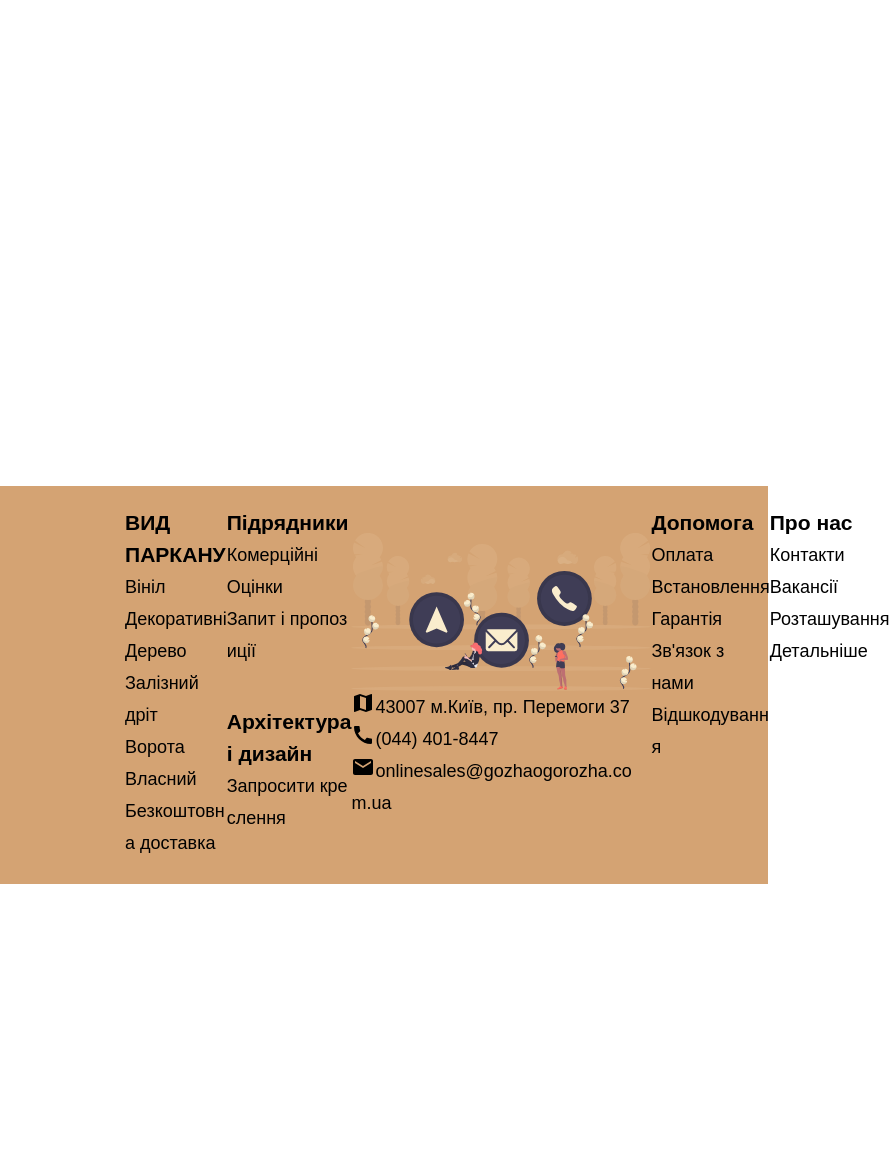
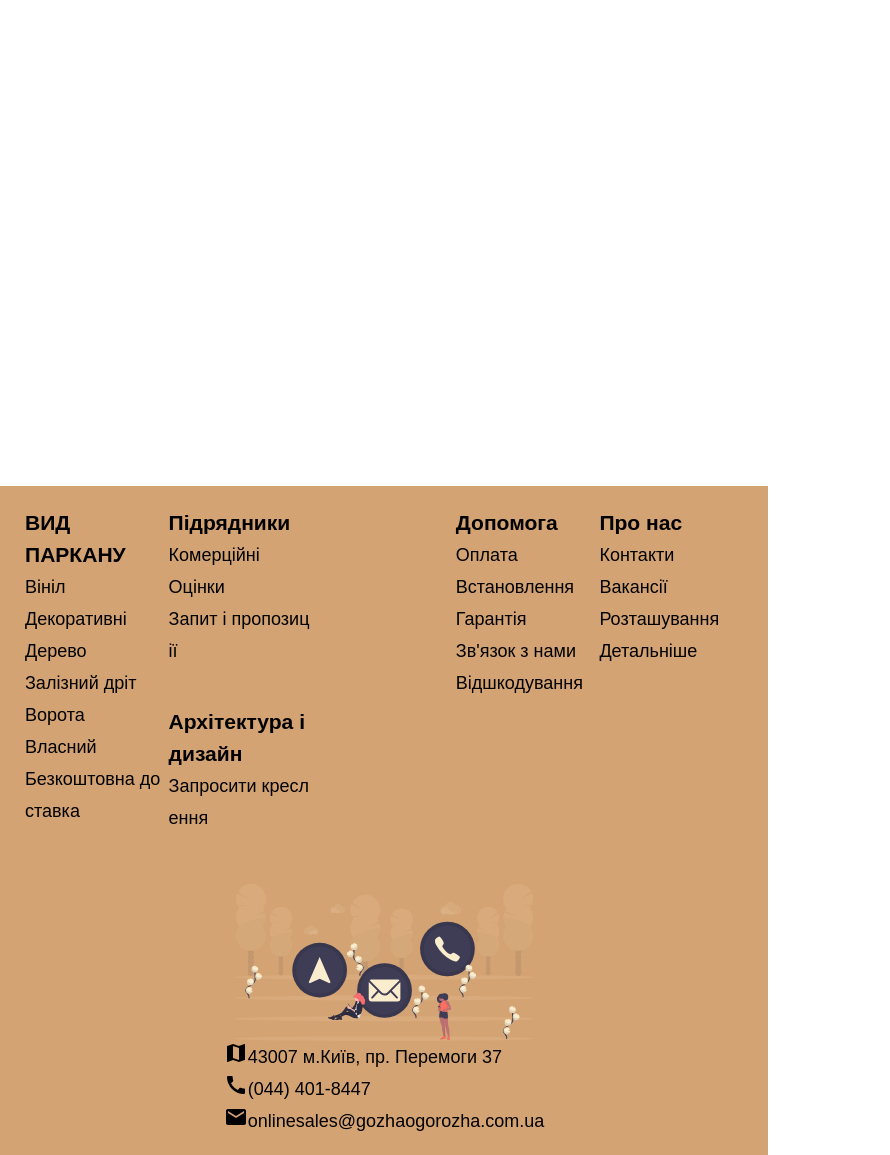
Before and after one commit to d9nchik/gozha_ogorozha, a plain HTML site: page index.html in a window 768 px wide. Shown: the part 71-1226 px from the top of the page, 890 px wide, since content can reach past the window. Before the commit the page ends 955 px from the top, so only its background shows below. Drawn offline with Linux system fonts and the light colour scheme; a web font is replaced by a local one.

Commit message:
footer has been done

```diff
--- a/css/main.sass
+++ b/css/main.sass
@@ -123,6 +123,20 @@ footer
       li
         font-size: 1.7vw
 
+  footer
+    nav
+      margin: 0 25px
+      grid-template-columns: repeat(5, 1fr)
+
+      .main-footer-block
+        grid-column: 1/6
+        grid-row: 3/4
+
+      .footer-block:last-child
+        grid-column: 5/6
+      .footer-block:nth-last-child(2)
+        grid-column: 4/5
+
 @media screen and (max-width: 767px)
   header
     display: flex
```
Also changed, not shown: css/main.css, 1 other file.
